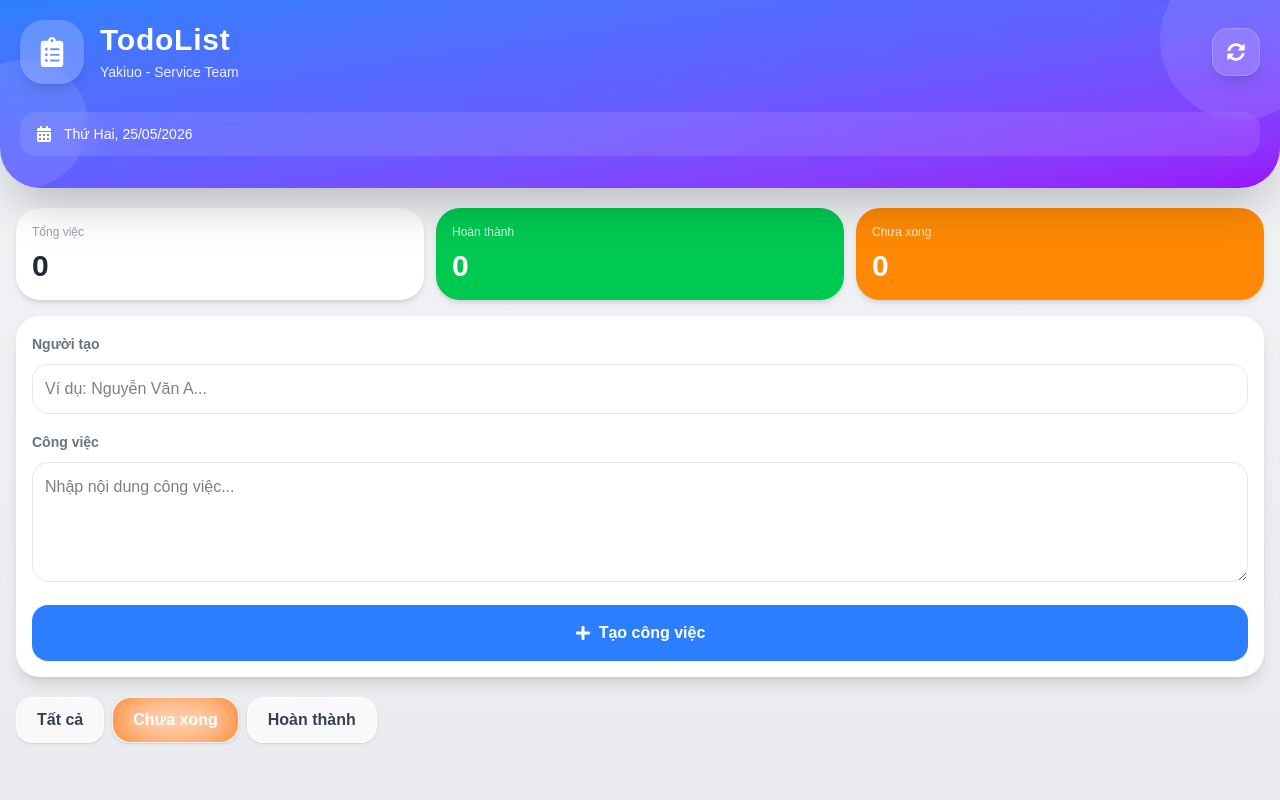
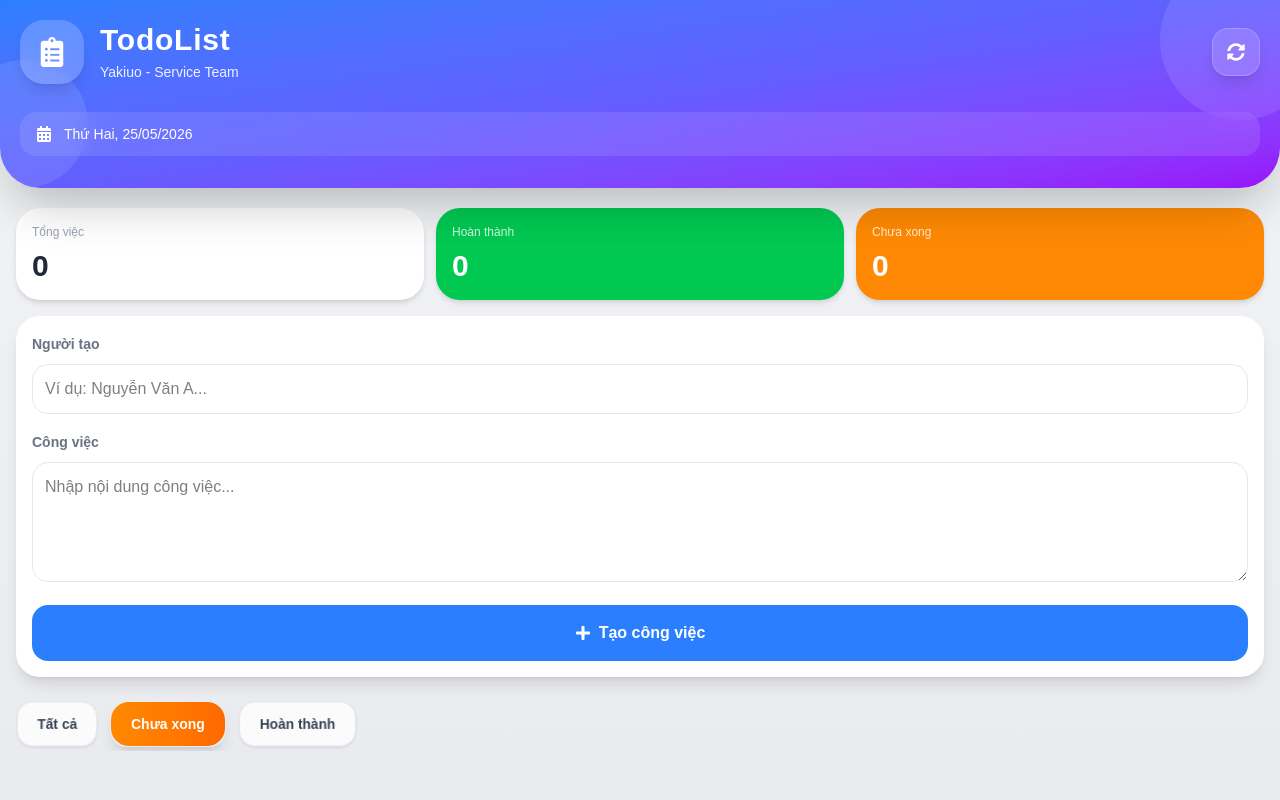
Before and after one commit to taikhoanpthan/TodoApp, a React (Vite) app: page / in a window 1280 px wide. Shown: the top 800 px of the page. Built offline with nearby package versions, Linux system fonts and the light colour scheme; no server answers.

Commit message:
Refactor FilterBar colors and button styles

```diff
--- a/src/components/FilterBar.jsx
+++ b/src/components/FilterBar.jsx
@@ -4,17 +4,21 @@ const filters = [
   {
     key: "all",
     label: "Tất cả",
-    color: "bg-blue-500",
+    color:
+      "from-blue-500 to-indigo-500",
   },
   {
     key: "pending",
     label: "Chưa xong",
-    color: "bg-orange-500",
+    color:
+      "from-orange-400 to-orange-500",
   },
   {
     key: "completed",
-    label: "Hoàn thành",
-    color: "bg-green-500",
+    label:
+      "Hoàn thành",
+    color:
+      "from-green-400 to-green-500",
   },
 ];
 
@@ -24,7 +28,15 @@ export default function FilterBar({
 }) {
   return (
     <div className="px-4 mt-5">
-      <div className="relative flex gap-2 overflow-x-auto pb-2">
+      <div
+        className="
+          flex
+          gap-3
+          overflow-x-auto
+          no-scrollbar
+          py-1
+        "
+      >
         {filters.map((item) => {
           const active =
             filter === item.key;
@@ -36,46 +48,58 @@ export default function FilterBar({
                 setFilter(item.key)
               }
               whileTap={{
-                scale: 0.92,
+                scale: 0.96,
+              }}
+              animate={{
+                scale: active
+                  ? 1
+                  : 0.98,
               }}
               transition={{
                 type: "spring",
-                stiffness: 400,
-                damping: 18,
+                stiffness: 260,
+                damping: 20,
               }}
               className={`
                 relative
                 px-5
-                py-2.5
+                py-3
                 rounded-2xl
                 whitespace-nowrap
                 font-semibold
+                text-sm
                 overflow-hidden
-                backdrop-blur-xl
                 border
+                flex-shrink-0
                 transition-all
                 duration-300
-                shadow-sm
+                will-change-transform
                 ${
                   active
-                    ? "text-white border-white/20"
-                    : "bg-white/70 text-gray-700 border-white/40"
+                    ? "text-white border-transparent shadow-lg"
+                    : "bg-white/80 text-gray-700 border-gray-200 shadow-sm"
                 }
               `}
+              style={{
+                WebkitTapHighlightColor:
+                  "transparent",
+              }}
             >
-              {/* Liquid Background */}
+              {/* ACTIVE BG */}
+
               {active && (
                 <motion.div
-                  layoutId="liquidFilter"
+                  layoutId="activeFilter"
                   className={`
                     absolute
                     inset-0
+                    bg-gradient-to-r
                     ${item.color}
                   `}
                   transition={{
                     type: "spring",
-                    bounce: 0.28,
-                    duration: 0.6,
+                    stiffness: 280,
+                    damping: 26,
                   }}
                   style={{
                     borderRadius: 18,
@@ -83,15 +107,8 @@ export default function FilterBar({
                 />
               )}
 
-              {/* Glow */}
-              {active && (
-                <motion.div
-                  layoutId="glow"
-                  className="absolute inset-0 opacity-40 blur-xl bg-white"
-                />
-              )}
+              {/* TEXT */}
 
-              {/* Text */}
               <span className="relative z-10">
                 {item.label}
               </span>
```
